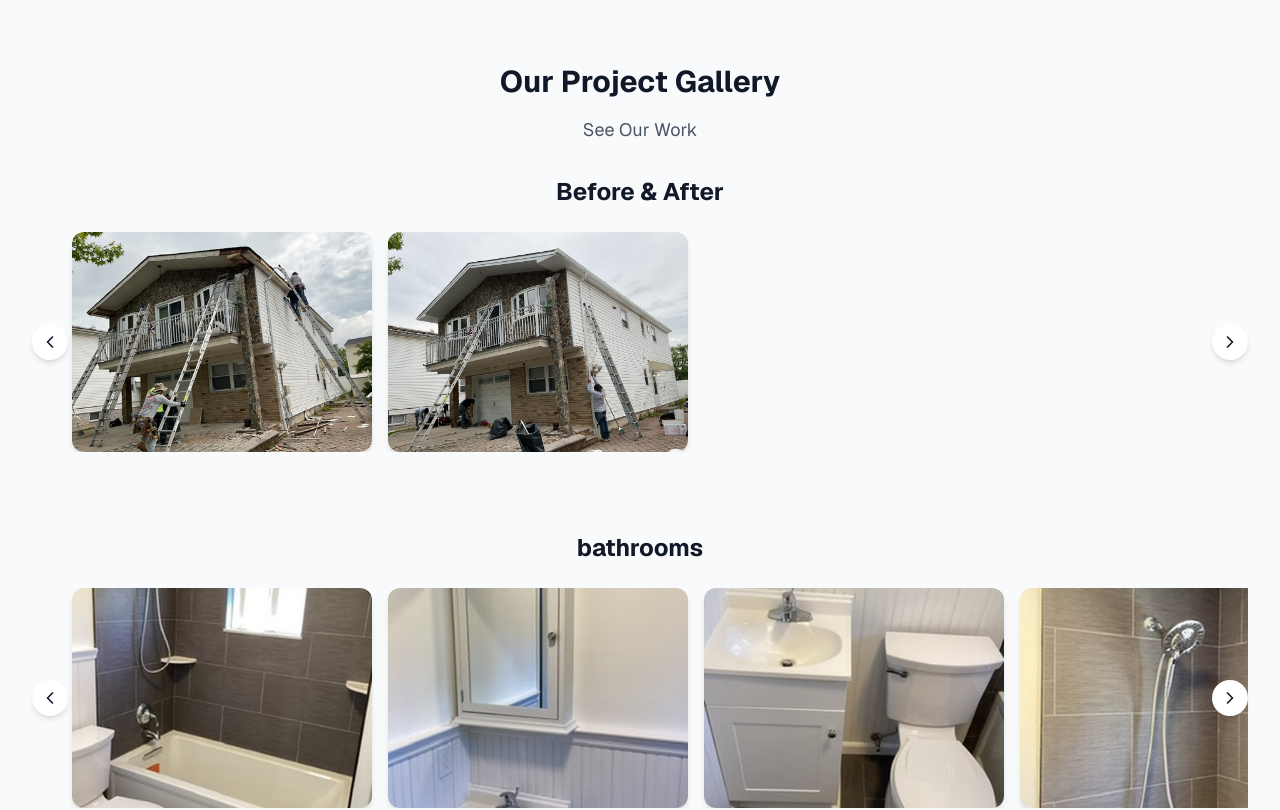
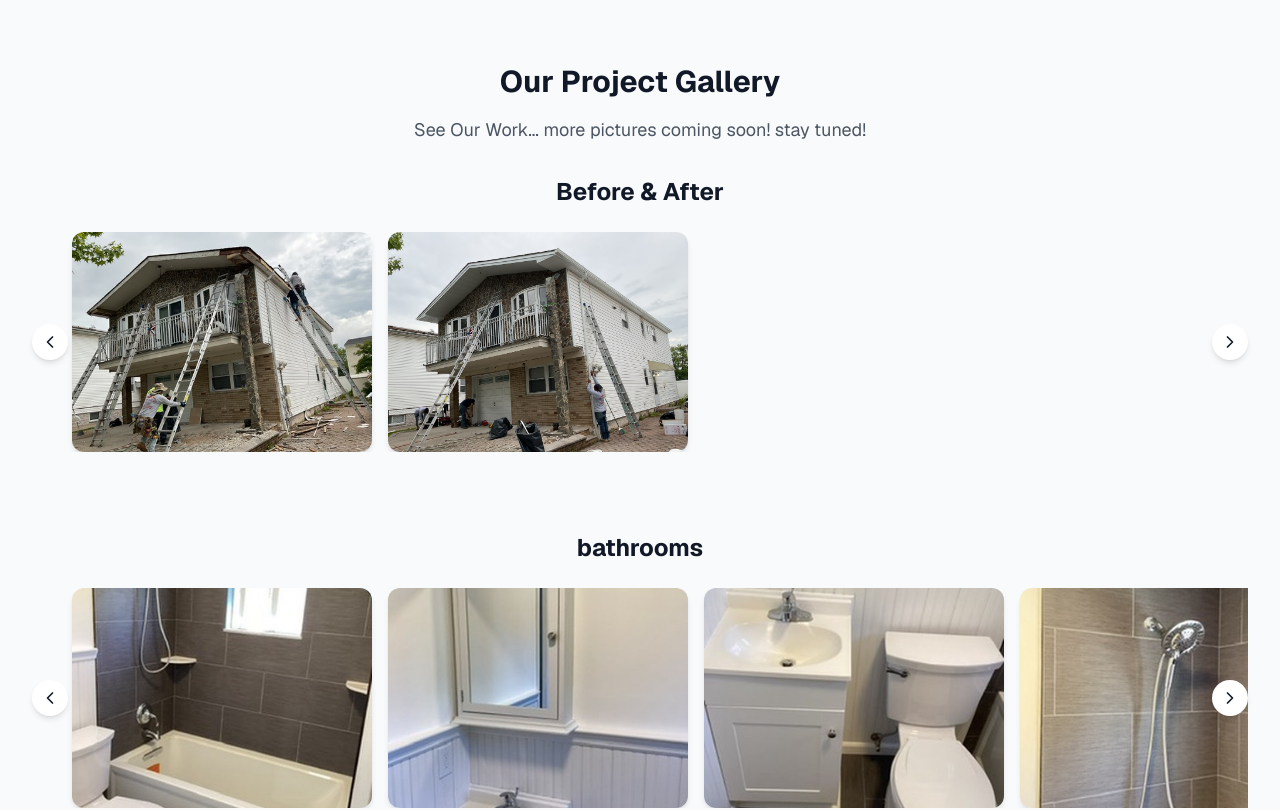
Before and after one commit to 3dgar21/island-gutter-website, a Next.js app: page /gallery in a window 1280 px wide. Shown: the top 810 px of the page. Built offline with nearby package versions, Linux system fonts and the light colour scheme.

Commit message:
Fix gallery ref error and update image path

```diff
--- a/src/app/gallery/page.tsx
+++ b/src/app/gallery/page.tsx
@@ -59,7 +59,8 @@ export default function GalleryPage() {
     <SectionWrapper
       id="gallery"
       title="Our Project Gallery"
-      subtitle="See Our Work"
+      subtitle="See Our Work... more pictures coming soon! stay tuned!"
+
     >
       <div className="space-y-20">
         {categories.map((category) => {
--- a/src/config/gallery.ts
+++ b/src/config/gallery.ts
@@ -11,7 +11,7 @@ export const galleryImages: GalleryImage[] = [
     category: 'Before & After',
   },
   {
-    src: '/gallery/after1.jpg',
+    src: '/gallery/after1.jpeg',
     alt: 'Gutter installation',
     category: 'Before & After',
   },
```
Also changed, not shown: public/gallery/after1.jpeg (renamed from public/gallery/after1.JPG).
